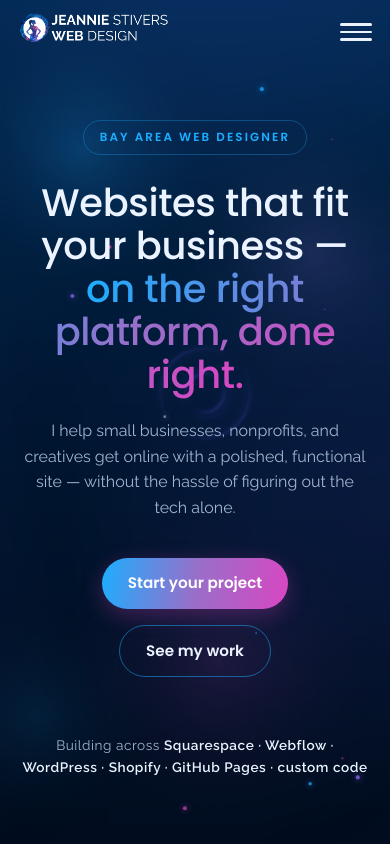
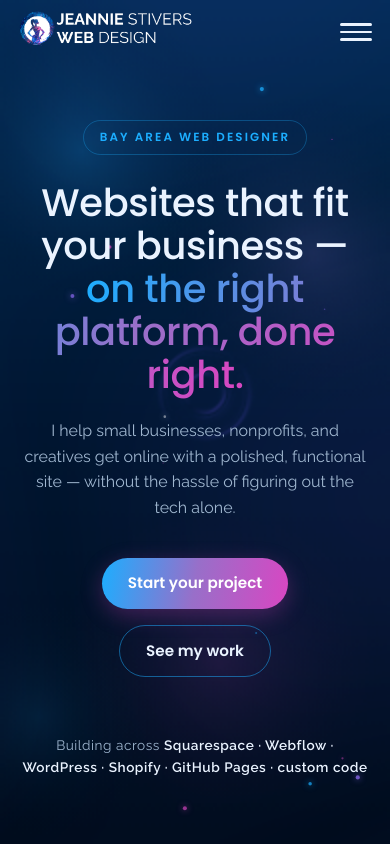
Before and after one commit to jstivers7/JSWD, a plain HTML site: page index.html in a window 390 px wide. Shown: the top 844 px of the page. Drawn offline with Linux system fonts and the light colour scheme; animation ran at ten frames a second.

Commit message:
Add files via upload

```diff
--- a/styles.css
+++ b/styles.css
@@ -245,7 +245,7 @@ footer{border-top:1px solid rgba(28,174,255,.14);padding:46px 0 40px;color:var(-
 @media(max-width:600px){
   .wrap{padding:0 18px}
   .nav{height:64px}
-  .nav img{height:32px}
+  .nav img{height:37px}   /* ~15% wider logo on mobile */
   .nav ul{top:64px}
   .hero{padding:120px 0 64px}
   .hero.short{padding:120px 0 44px}
```
